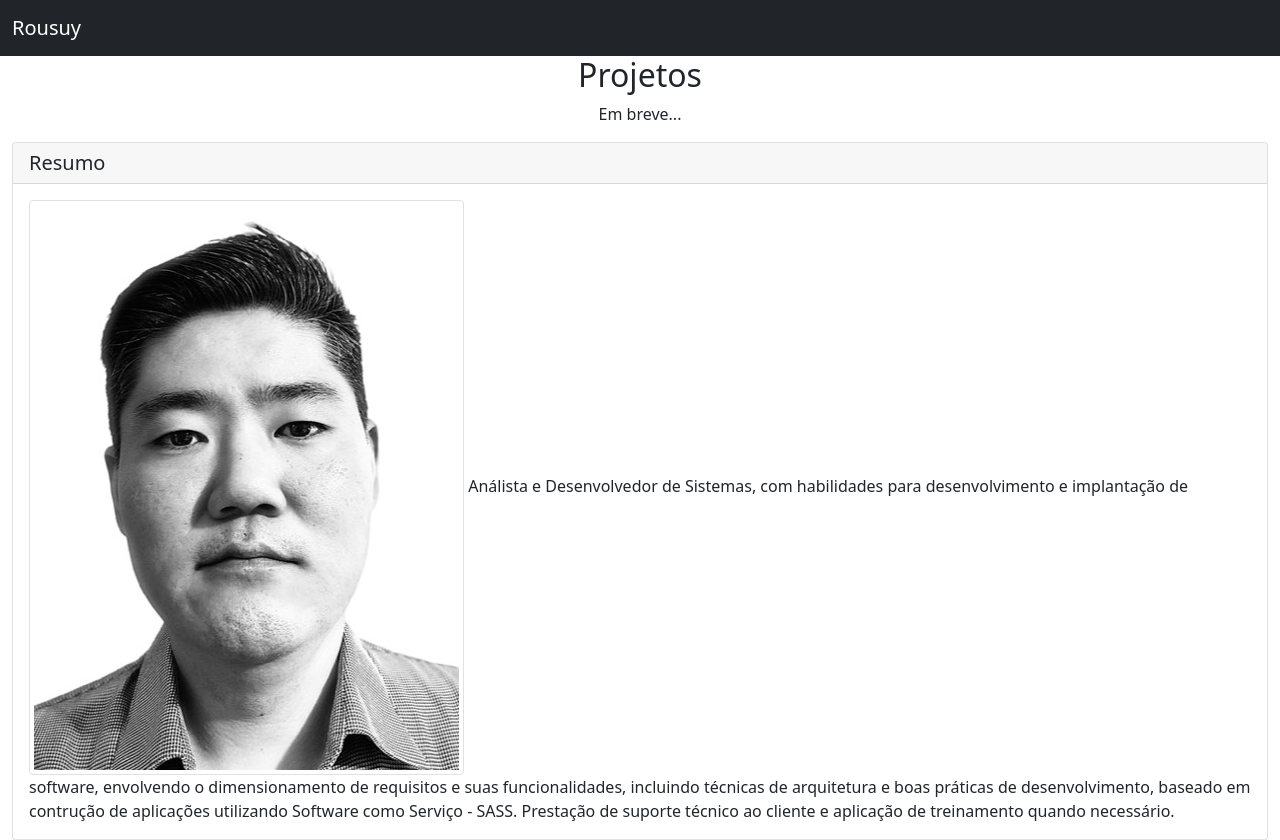
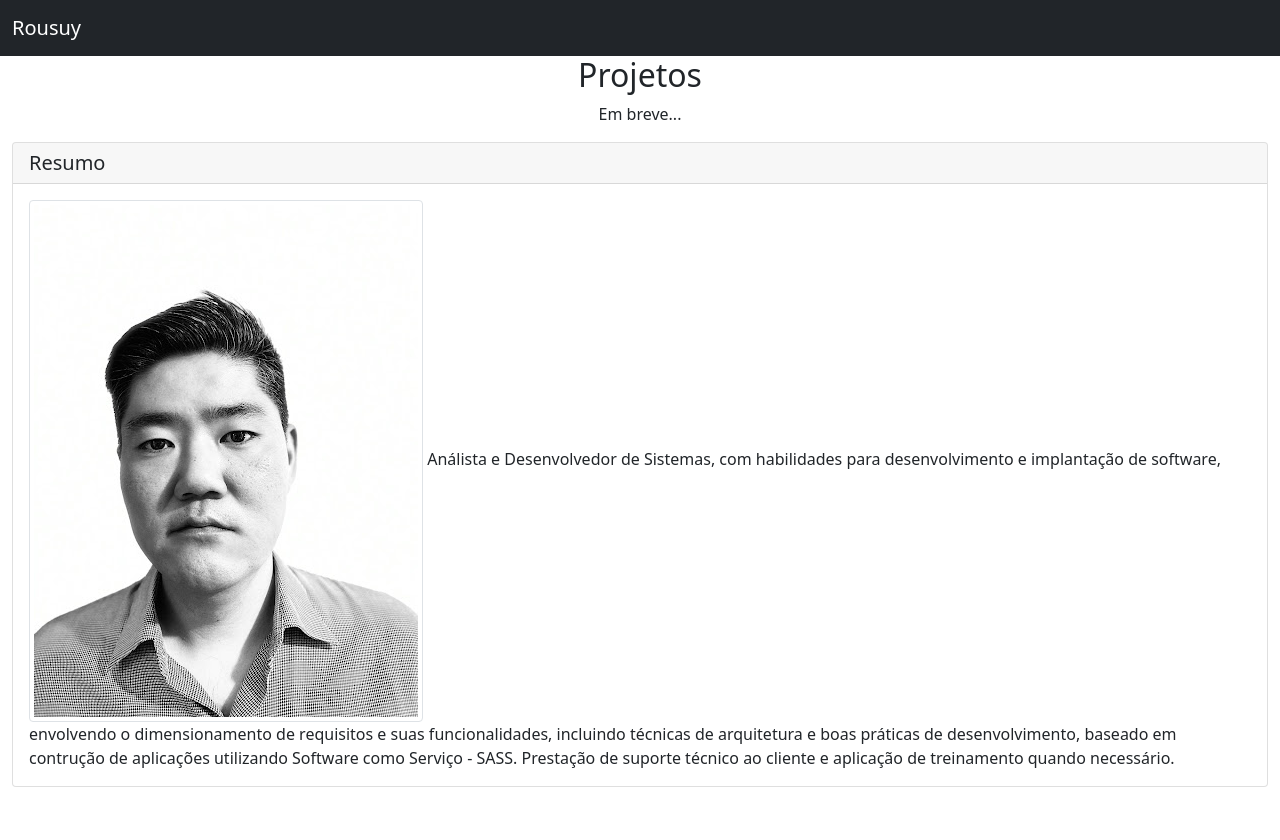
Before and after one commit to rousuy/twelve_factor_app_concepts, a Django app: page / in a window 1280 px wide. After the commit the page ends 787 px from the top, so only its background shows below. Run offline with Django 4.2, Linux system fonts and the light colour scheme; some libraries are stand-ins or nearby versions.

Commit message:
Alterando layout photo rodrigo construção do resumo em home.html

```diff
--- a/djangoproject/base/templates/base/home.html
+++ b/djangoproject/base/templates/base/home.html
@@ -56,7 +56,7 @@
 				</h5>
 				<div class="card-body">
 					<p class="card-text">
-                        <img src="{% static 'img/rodrigo.jpg' %}" class="img-thumbnail float-left" alt="rodrigo photo">
+                        <img src="{% static 'img/rodrigo1.png' %}" class="img-thumbnail float-left" alt="rodrigo photo">
                         Análista e Desenvolvedor de Sistemas, com habilidades para desenvolvimento e implantação de
                         software, envolvendo o dimensionamento de requisitos e suas funcionalidades, incluindo técnicas
                         de arquitetura e boas práticas de desenvolvimento, baseado em contrução de aplicações
```
Also changed, not shown: djangoproject/base/static/img/rodrigo.jpg (deleted), djangoproject/base/static/img/rodrigo1.png (added).
